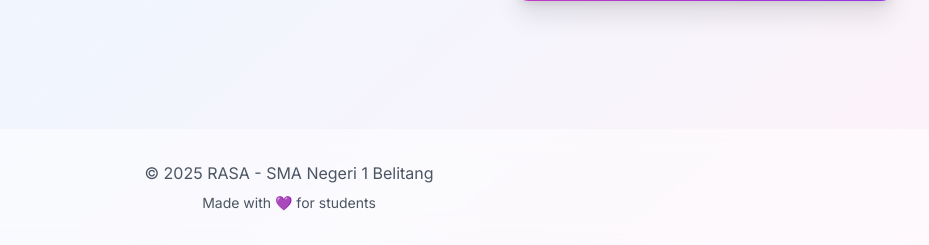
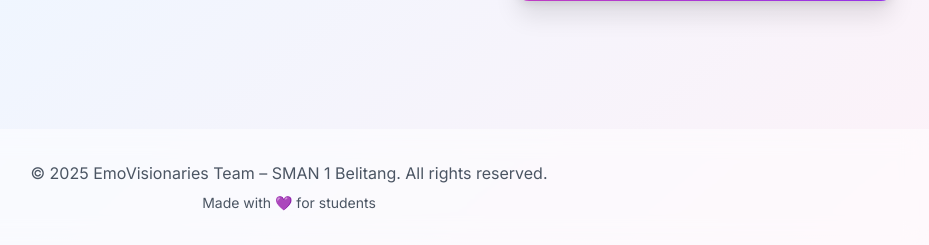
Before and after one commit to bagoes1987/rasa-app, a Flask app: page /dashboard in a window 1280 px wide. Shown: the part 859-1104 px from the top of the page, without its empty margins (351-1280 px from the left). Run offline with Flask 3, Linux system fonts and the light colour scheme; the visitor is signed in with stand-in values (Sample User, id 1); data that the repository does not hold is empty; some libraries are stand-ins or nearby versions.

Commit message:
Update copyright footer to EmoVisionaries Team

```diff
--- a/templates/base.html
+++ b/templates/base.html
@@ -150,7 +150,7 @@
     <!-- Footer -->
     <footer class="bg-white/50 backdrop-blur-md mt-16 py-8">
         <div class="max-w-7xl mx-auto px-4 sm:px-6 lg:px-8 text-center text-gray-600">
-            <p>&copy; 2025 RASA - SMA Negeri 1 Belitang</p>
+            <p>&copy; 2025 EmoVisionaries Team – SMAN 1 Belitang. All rights reserved.</p>
             <p class="text-sm mt-2">Made with 💜 for students</p>
         </div>
     </footer>
```
